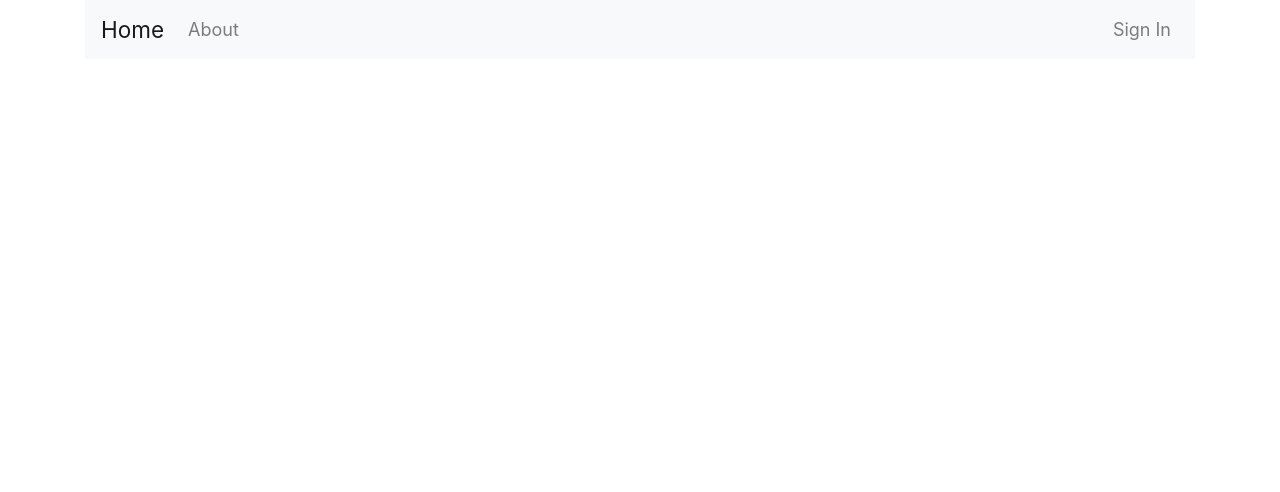
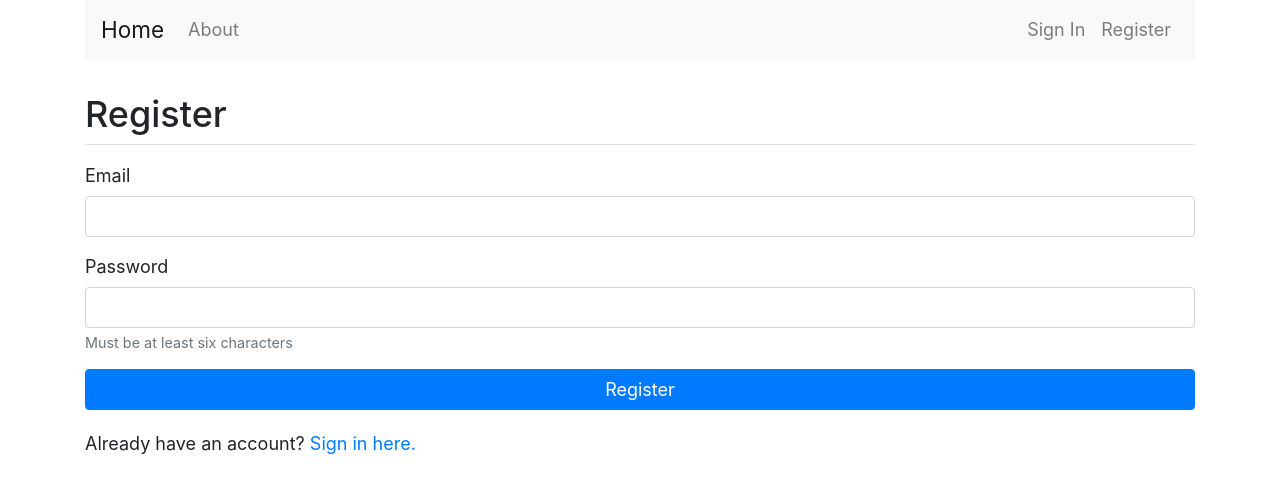
Before and after one commit to adamzerner/vue-starter, a Vue app: page /register in a window 1280 px wide. Shown: the top 492 px of the page. Built offline with nearby package versions, Linux system fonts and the light colour scheme.

Commit message:
Register UI

```diff
--- a/src/components/navbar/navbar.vue
+++ b/src/components/navbar/navbar.vue
@@ -9,6 +9,7 @@
         </b-navbar-nav>
         <b-navbar-nav class="ml-auto">
           <b-nav-item to="sign-in">Sign In</b-nav-item>
+          <b-nav-item to="register">Register</b-nav-item>
         </b-navbar-nav>
       </b-collapse>
     </b-navbar>
--- a/src/router/index.js
+++ b/src/router/index.js
@@ -3,6 +3,7 @@ import VueRouter from "vue-router";
 import Home from "@/views/home/home.vue";
 import About from "@/views/info/about.vue";
 import SignIn from "@/views/auth/sign-in.vue";
+import Register from "@/views/auth/register.vue";
 
 Vue.use(VueRouter);
 
@@ -22,6 +23,11 @@ const routes = [
     name: "sign-in",
     component: SignIn,
   },
+  {
+    path: "/register",
+    name: "register",
+    component: Register,
+  },
 ];
 
 const router = new VueRouter({
--- /dev/null
+++ b/src/views/auth/register.vue
@@ -0,0 +1,48 @@
+<template>
+  <section>
+    <page-header title="Register" />
+    <b-form v-on:submit="register" novalidate>
+      <b-form-group label="Email">
+        <b-form-input v-model="email" type="email"></b-form-input>
+      </b-form-group>
+      <b-form-group label="Password">
+        <b-form-input v-model="password" type="text"></b-form-input>
+        <template v-slot:description>
+          Must be at least six characters
+        </template>
+      </b-form-group>
+      <b-button type="submit" variant="primary" block>Register</b-button>
+      <section class="bottom">
+        Already have an account?
+        <b-link to="sign-in">Sign in here.</b-link>
+      </section>
+    </b-form>
+  </section>
+</template>
+
+<script>
+import PageHeader from "@/components/page-header/page-header.vue";
+
+export default {
+  name: "sign-in",
+  components: {
+    "page-header": PageHeader,
+  },
+  data() {
+    return {
+      email: "",
+      password: "",
+      submitAttempted: false,
+    };
+  },
+  methods: {
+    submit() {},
+  },
+};
+</script>
+
+<style lang="scss" scoped>
+.bottom {
+  margin-top: 20px;
+}
+</style>
--- a/src/views/auth/sign-in.vue
+++ b/src/views/auth/sign-in.vue
@@ -3,17 +3,17 @@
     <page-header title="Sign In" />
     <b-form>
       <b-form-group label="Email">
-        <b-form-input v-model="form.email" type="email"></b-form-input>
+        <b-form-input v-model="email" type="email"></b-form-input>
       </b-form-group>
       <b-form-group label="Password">
         <b-form-input
           v-if="!showPassword"
-          v-model="form.password"
+          v-model="password"
           type="password"
         ></b-form-input>
         <b-form-input
           v-if="showPassword"
-          v-model="form.password"
+          v-model="password"
           type="text"
         ></b-form-input>
         <template v-slot:description>
@@ -48,10 +48,10 @@ export default {
   },
   data() {
     return {
+      email: "",
+      password: "",
       showPassword: false,
-      form: {
-        email: "",
-      },
+      keepMeSignedIn: true,
     };
   },
 };
```
